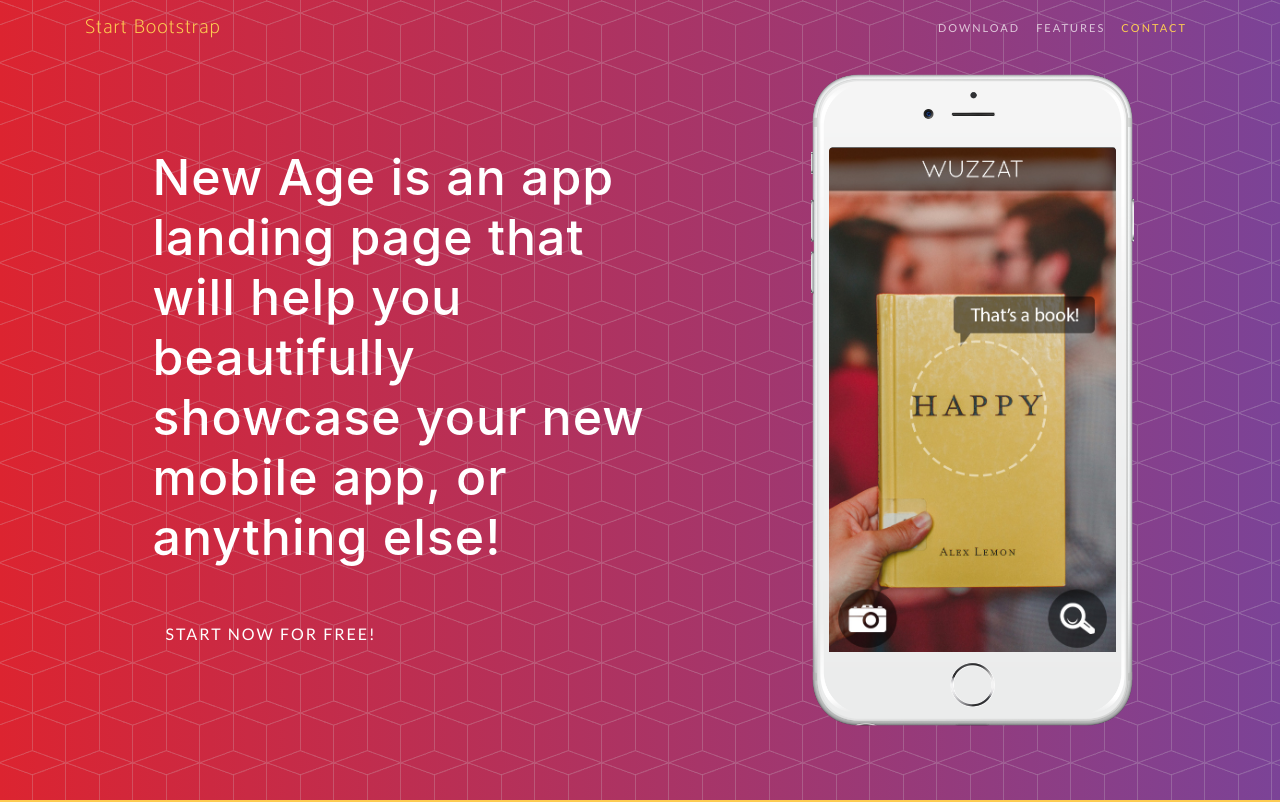
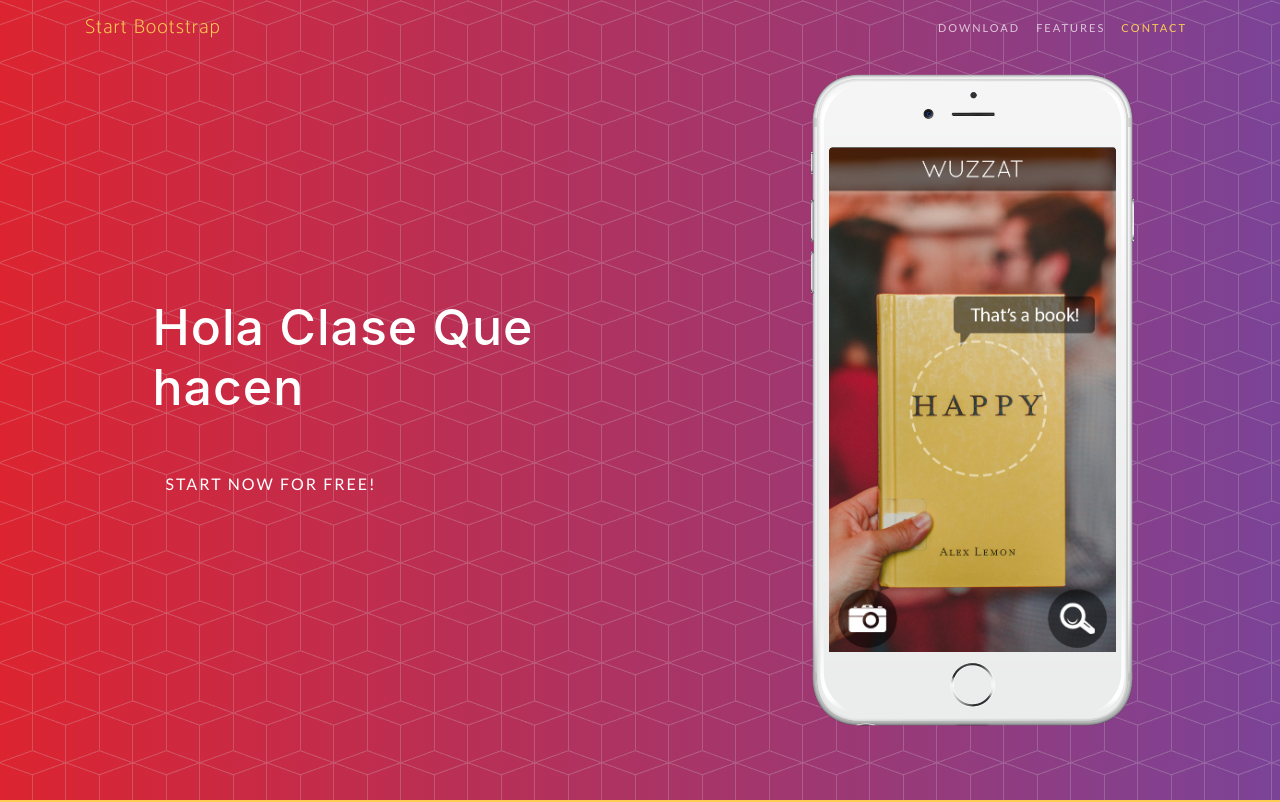
Before and after one commit to juanmrueda/iPalmeragit, a website with bundled scripts: page index.html in a window 1280 px wide. Shown: the top 802 px of the page. Built offline with nearby package versions, Linux system fonts and the light colour scheme; a web font is replaced by a local one.

Commit message:
Banner
Banner

```diff
--- a/index.html
+++ b/index.html
@@ -59,7 +59,7 @@
         <div class="row h-100">
           <div class="col-lg-7 my-auto">
             <div class="header-content mx-auto">
-              <h1 class="mb-5">New Age is an app landing page that will help you beautifully showcase your new mobile app, or anything else!</h1>
+              <h1 class="mb-5">Hola Clase Que hacen</h1>
               <a href="#download" class="btn btn-outline btn-xl js-scroll-trigger">Start Now for Free!</a>
             </div>
           </div>
```
